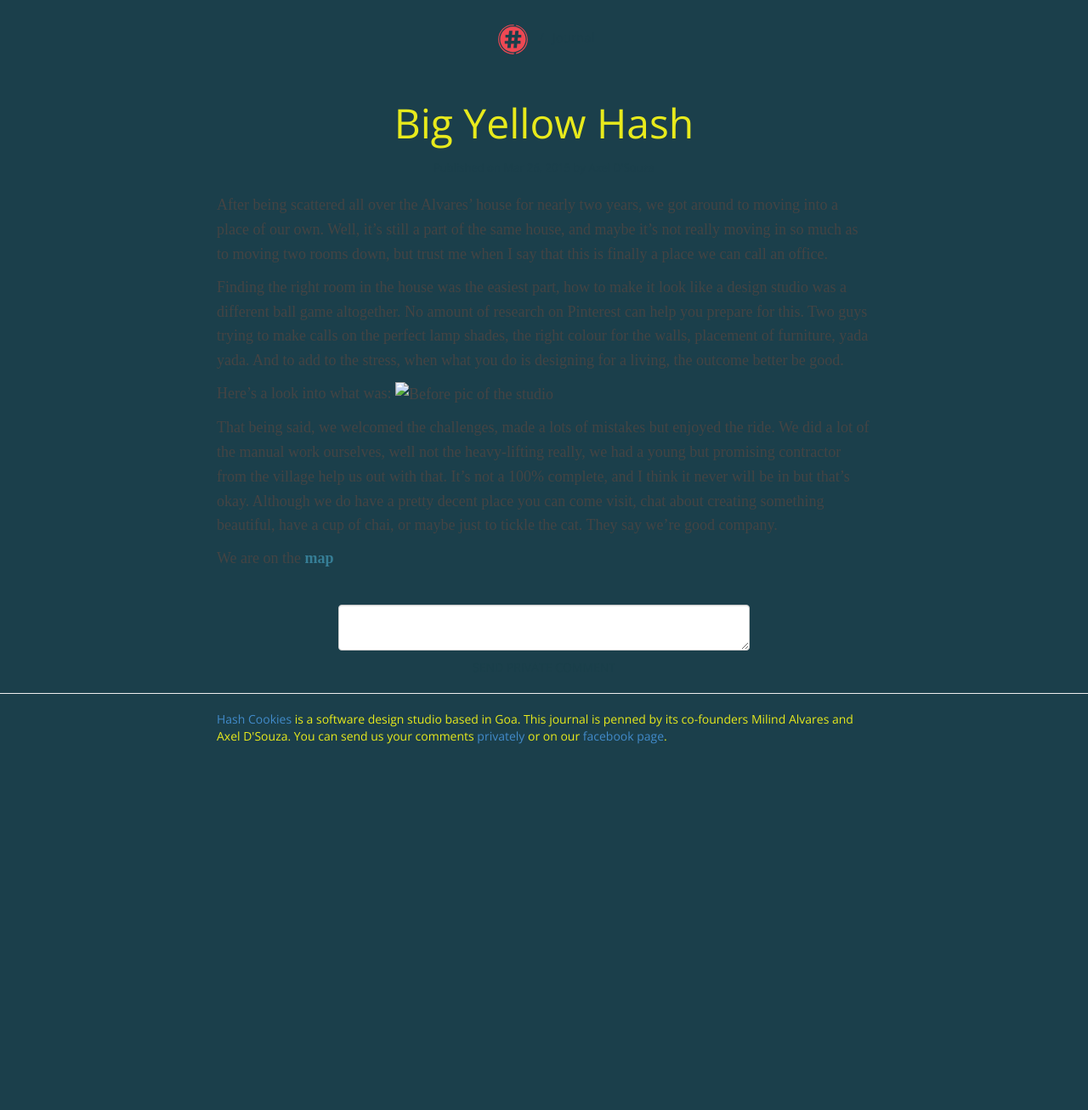
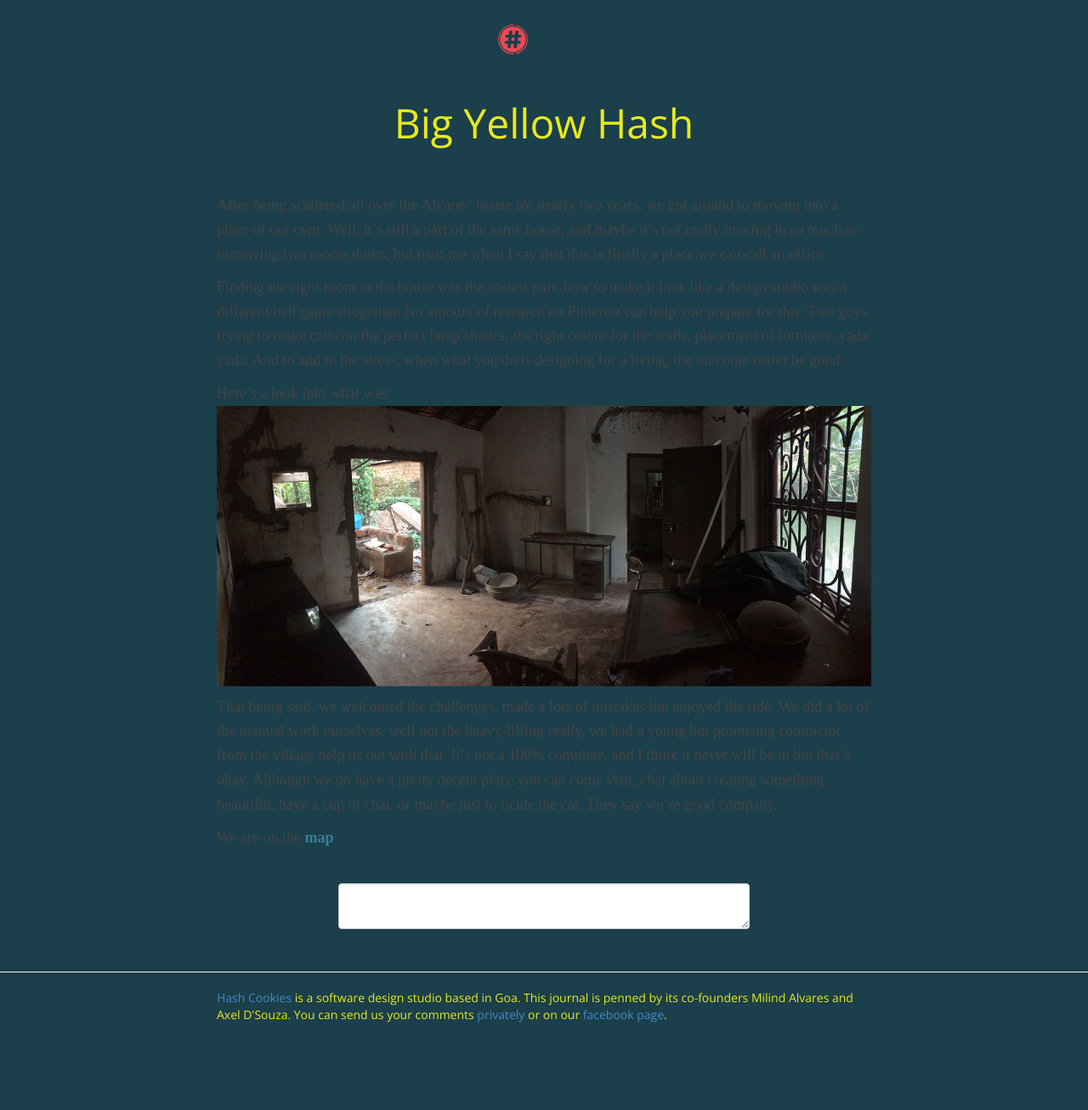
Before and after one commit to HashCookies/hashcookies.github.io, a Jekyll site: the page built from _posts/2015-03-26-big-yellow-hash.markdown, in a window 1280 px wide. Shown: the whole page at 85% size. Built offline with Jekyll 4.4.1, drawn with Linux system fonts in a browser that asks for light colours; nearby versions of some CDN libraries; comment, search, counter and statistics services are not loaded; before the commit the page ends 979 px from its top, so only the background shows below that.

Commit message:
Adding image to blog

```diff
--- a/_posts/2015-03-26-big-yellow-hash.markdown
+++ b/_posts/2015-03-26-big-yellow-hash.markdown
@@ -11,7 +11,7 @@ After being scattered all over the Alvares’ house for nearly two years, we got
 Finding the right room in the house was the easiest part, how to make it look like a design studio was a different ball game altogether. No amount of research on Pinterest can help you prepare for this. Two guys trying to make calls on the perfect lamp shades, the right colour for the walls, placement of furniture, yada yada. And to add to the stress, when what you do is designing for a living, the outcome better be good.
 
 Here's a look into what was:
-![Before pic of the studio]({{ site.http://hashcooki.es/ }}/assets/porange.jpg)
+![Before pic of the studio]({{ site.http://hashcooki.es/ }}/assets/images/hashcookies-studio-before.jpg)
 
 That being said, we welcomed the challenges, made a lots of mistakes but enjoyed the ride. We did a lot of the manual work ourselves, well not the heavy-lifting really, we had a young but promising contractor from the village help us out with that. It’s not a 100% complete, and I think it never will be in but that’s okay. Although we do have a pretty decent place you can come visit, chat about creating something beautiful,  have a cup of chai, or maybe just to tickle the cat. They say we’re good company.
 
```
